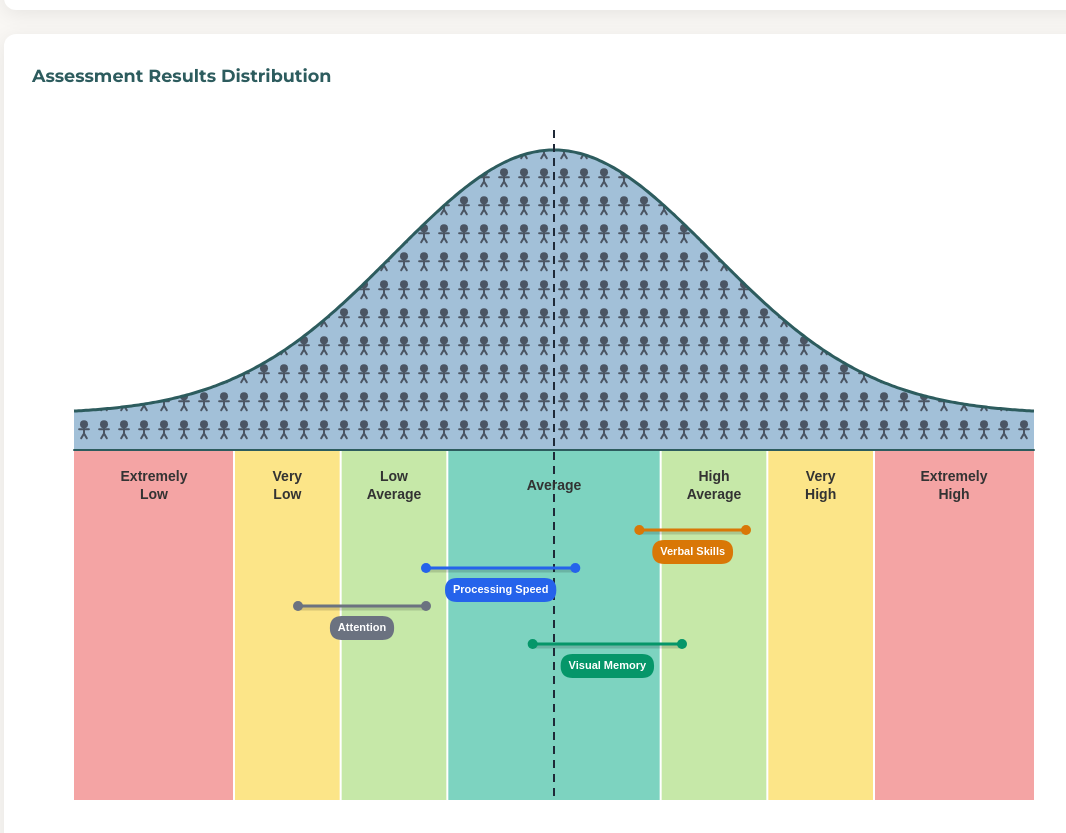
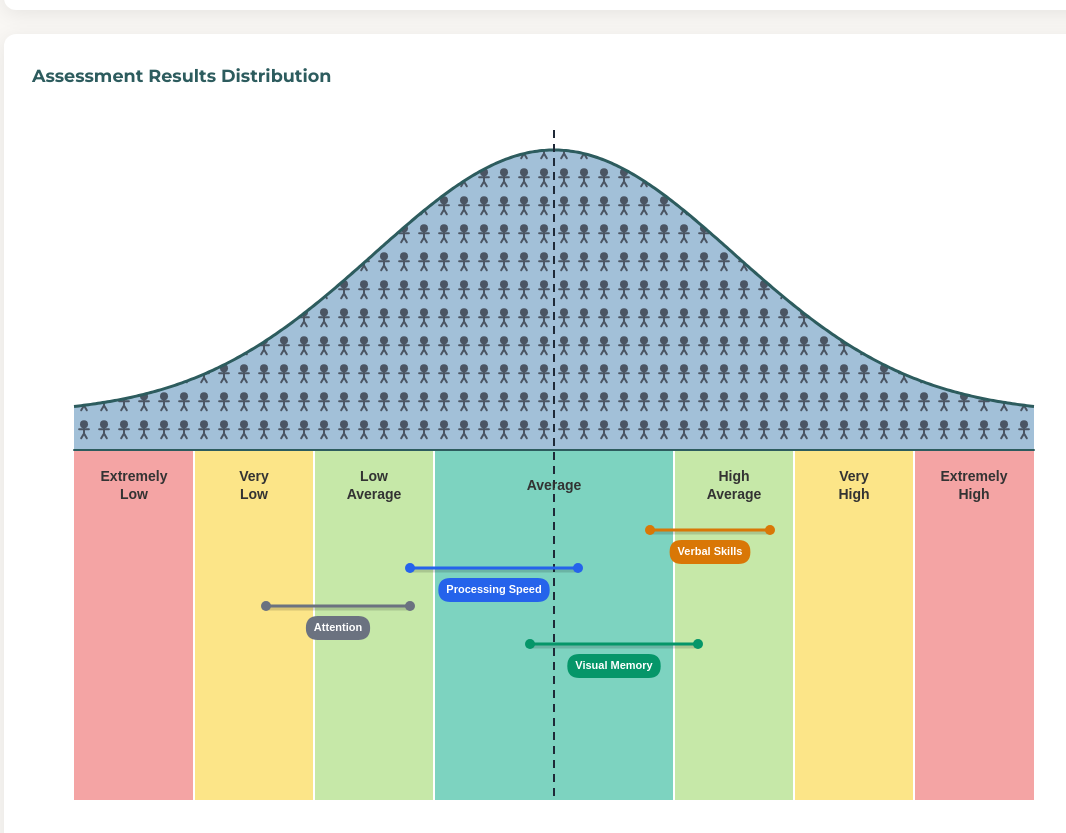
Before and after one commit to Justinwatts/bellcurve, a plain HTML site: page index.html in a window 1280 px wide. Shown: the part 875-1708 px from the top of the page, without its empty margins (86-1152 px from the left). Drawn offline with nearby package versions, Linux system fonts and the light colour scheme.

Commit message:
Fix zone proportions: change score range from 55-145 to 60-140
- All zones except Average now 10 points wide (12.5% each)
- Average zone remains 20 points wide (25%), centered on score 100
- Symmetrical distribution around the mean
- Total: 80 points across 60-140 range

🤖 Generated with [Claude Code](https://claude.com/claude-code)

Co-Authored-By: Claude <noreply@anthropic.com>

```diff
--- a/index.html
+++ b/index.html
@@ -402,21 +402,21 @@
 
     <script>
         // WISC-V/WAIS-IV Classification System with exact score boundaries
-        // Using score range 55-145 for display (90 points total, centered on 100)
+        // Using score range 60-140 for display (80 points total, centered on 100)
         const ZONES = [
-            { name: 'Extremely Low', startScore: 55, endScore: 70, color: '#F4A4A4', percentile: '<2' },
+            { name: 'Extremely Low', startScore: 60, endScore: 70, color: '#F4A4A4', percentile: '<2' },
             { name: 'Very Low', startScore: 70, endScore: 80, color: '#FCE588', percentile: '2-8' },
             { name: 'Low Average', startScore: 80, endScore: 90, color: '#C6E8A8', percentile: '9-24' },
             { name: 'Average', startScore: 90, endScore: 110, color: '#7DD3C0', percentile: '25-74' },
             { name: 'High Average', startScore: 110, endScore: 120, color: '#C6E8A8', percentile: '75-90' },
             { name: 'Very High', startScore: 120, endScore: 130, color: '#FCE588', percentile: '91-97' },
-            { name: 'Extremely High', startScore: 130, endScore: 145, color: '#F4A4A4', percentile: '98-99.9' }
+            { name: 'Extremely High', startScore: 130, endScore: 140, color: '#F4A4A4', percentile: '98-99.9' }
         ];
 
         // Score range for the chart
-        const MIN_SCORE = 55;
-        const MAX_SCORE = 145;
-        const SCORE_RANGE = MAX_SCORE - MIN_SCORE; // 90 points
+        const MIN_SCORE = 60;
+        const MAX_SCORE = 140;
+        const SCORE_RANGE = MAX_SCORE - MIN_SCORE; // 80 points
 
         const COLORS = {
             gray: '#6B7280',
@@ -646,7 +646,7 @@
             for (let i = 0; i <= numPoints; i++) {
                 const t = i / numPoints;
                 const x = chartStartX + t * chartWidth;  // Use same boundaries as bands
-                const score = 55 + t * 90;
+                const score = MIN_SCORE + t * SCORE_RANGE;
                 const height = bellCurveY(score, curveAreaHeight);
                 const canvasY = curveBottom - height;
                 curvePoints.push({ x, y: canvasY, score, height });
```
